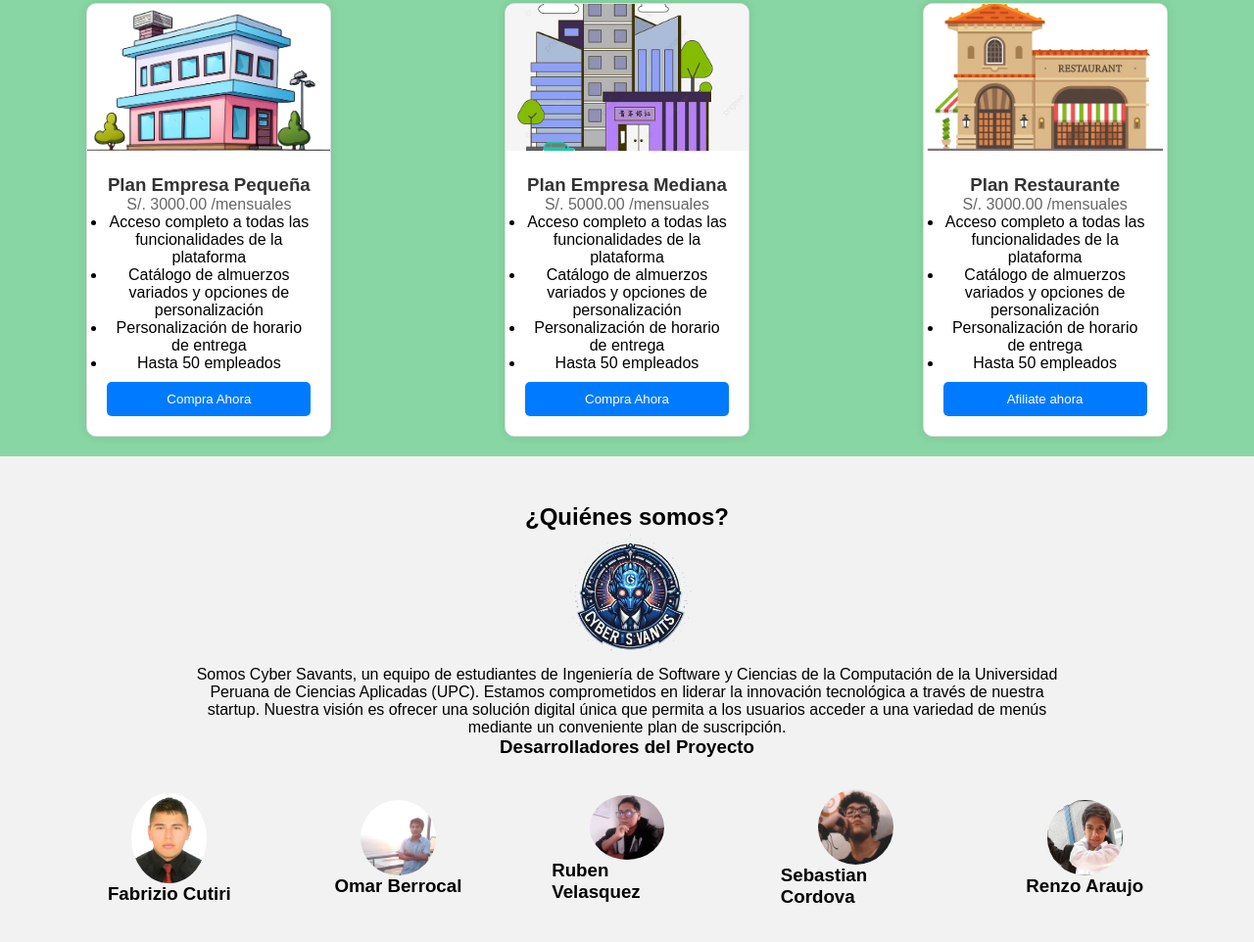
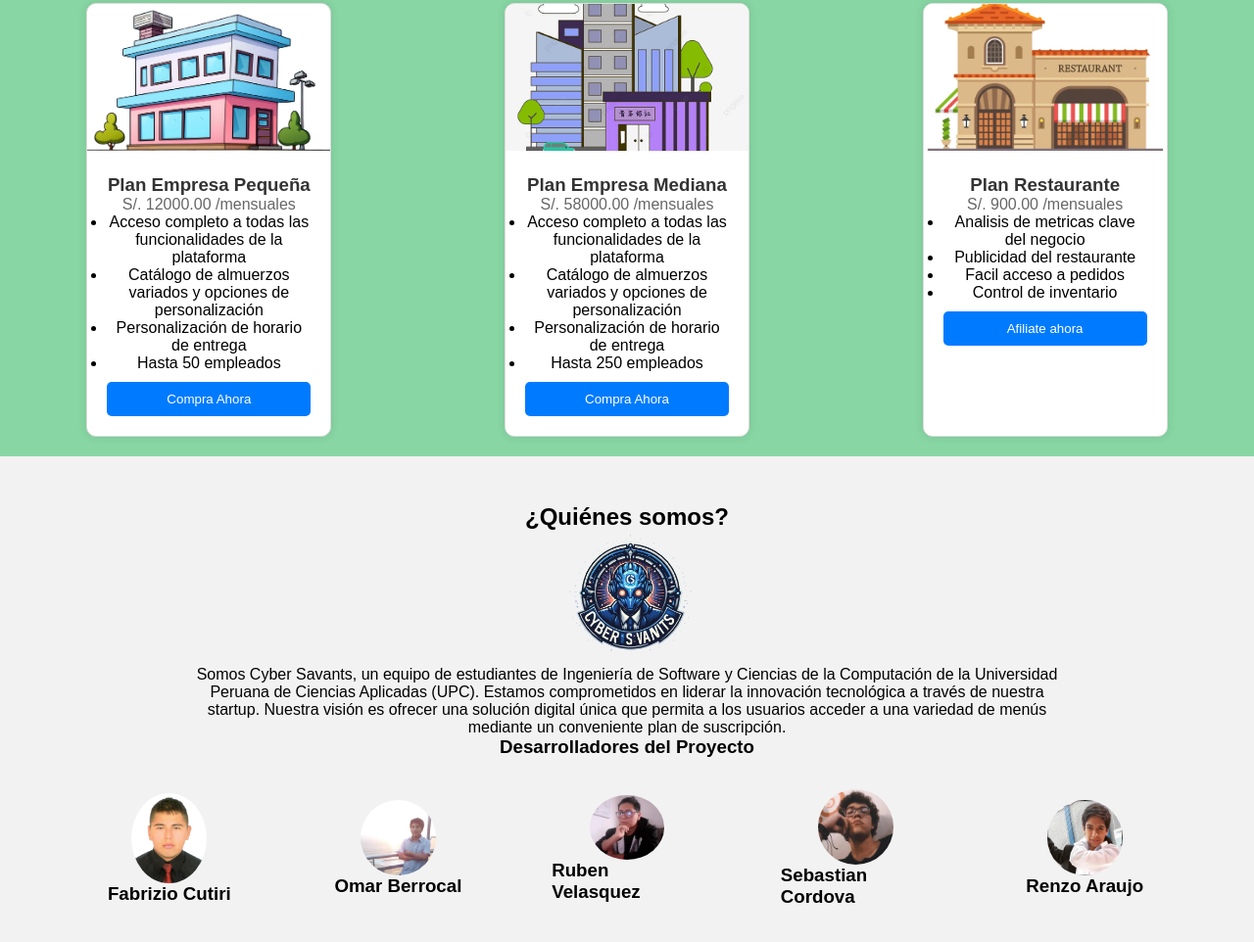
Before and after one commit to Cyber-Savants/easyfood-landing-page, a plain HTML site: page index.html in a window 1280 px wide. Shown: the part 1854-2816 px from the top of the page at 98% size. Drawn offline with nearby package versions, Linux system fonts and the light colour scheme.

Commit message:
fix: update suscription

```diff
--- a/index.html
+++ b/index.html
@@ -155,7 +155,7 @@
                 <img src="./assets/img/pequeña-empresa.png" alt="Membership 1">
                 <div class="membership-card-content">
                     <h3>Plan Empresa Pequeña</h3>
-                    <p>S/. 3000.00 /mensuales</p>
+                    <p>S/. 12000.00 /mensuales</p>
                     <ul>
                         <li>Acceso completo a todas las funcionalidades de la plataforma</li>
                         <li>Catálogo de almuerzos variados y opciones de personalización</li>
@@ -169,12 +169,12 @@
                 <img src="./assets/img/empresa-mediana.jpg" alt="Membership 2">
                 <div class="membership-card-content">
                     <h3>Plan Empresa Mediana</h3>
-                    <p>S/. 5000.00 /mensuales</p>
+                    <p>S/. 58000.00 /mensuales</p>
                     <ul>
                         <li>Acceso completo a todas las funcionalidades de la plataforma</li>
                         <li>Catálogo de almuerzos variados y opciones de personalización</li>
                         <li>Personalización de horario de entrega</li>
-                        <li>Hasta 50 empleados</li>
+                        <li>Hasta 250 empleados</li>
                     </ul>
                     <button class="btn">Compra Ahora</button>
                 </div>
@@ -183,12 +183,12 @@
                 <img src="./assets/img/restaurante.jpg" alt="Membership 3">
                 <div class="membership-card-content">
                     <h3>Plan Restaurante</h3>
-                    <p>S/. 3000.00 /mensuales</p>
+                    <p>S/. 900.00 /mensuales</p>
                     <ul>
-                        <li>Acceso completo a todas las funcionalidades de la plataforma</li>
-                        <li>Catálogo de almuerzos variados y opciones de personalización</li>
-                        <li>Personalización de horario de entrega</li>
-                        <li>Hasta 50 empleados</li>
+                        <li>Analisis de metricas clave del negocio</li>
+                        <li>Publicidad del restaurante</li>
+                        <li>Facil acceso a pedidos</li>
+                        <li>Control de inventario</li>
                     </ul>
                     <button class="btn">Afiliate ahora</button>
                 </div>
```
